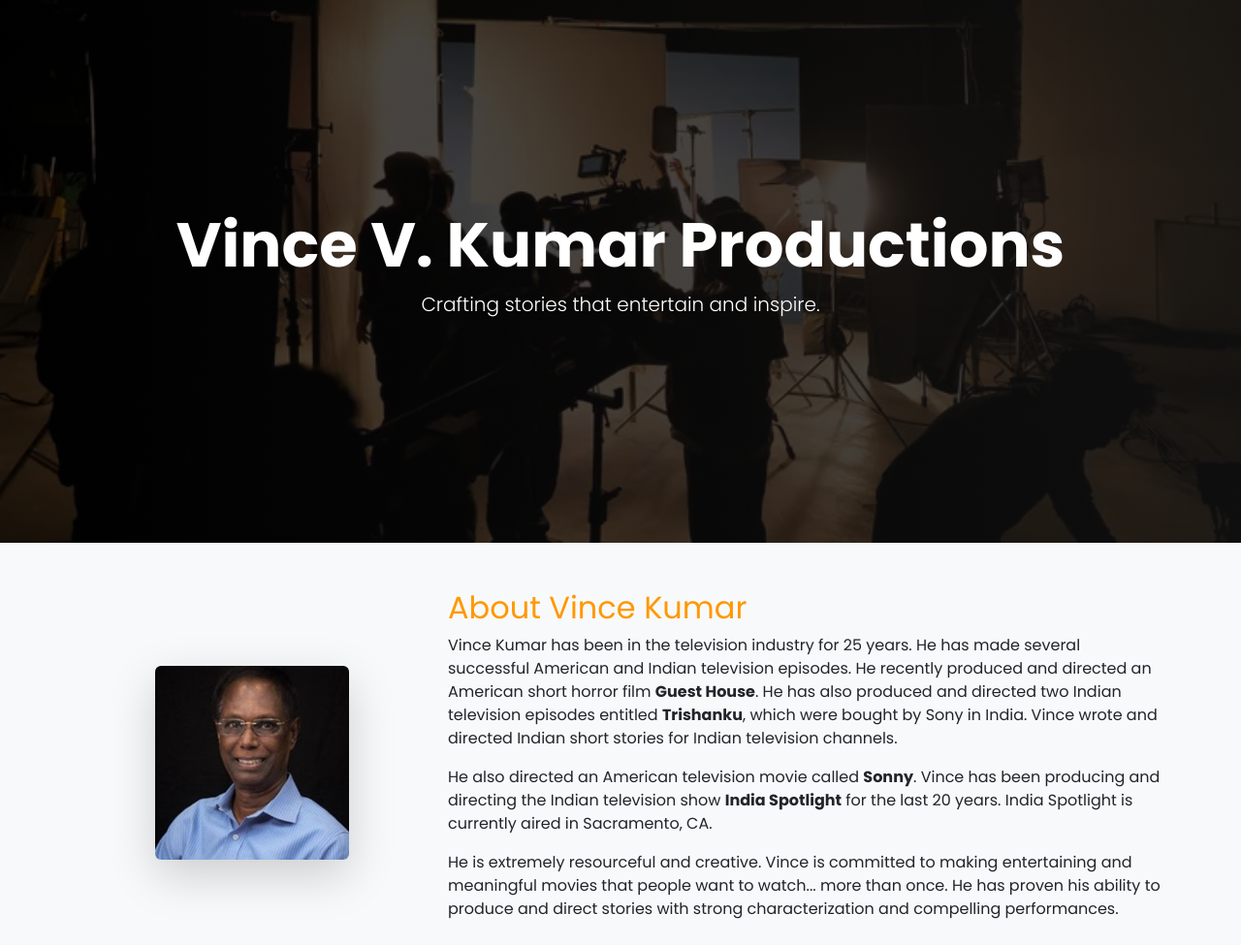
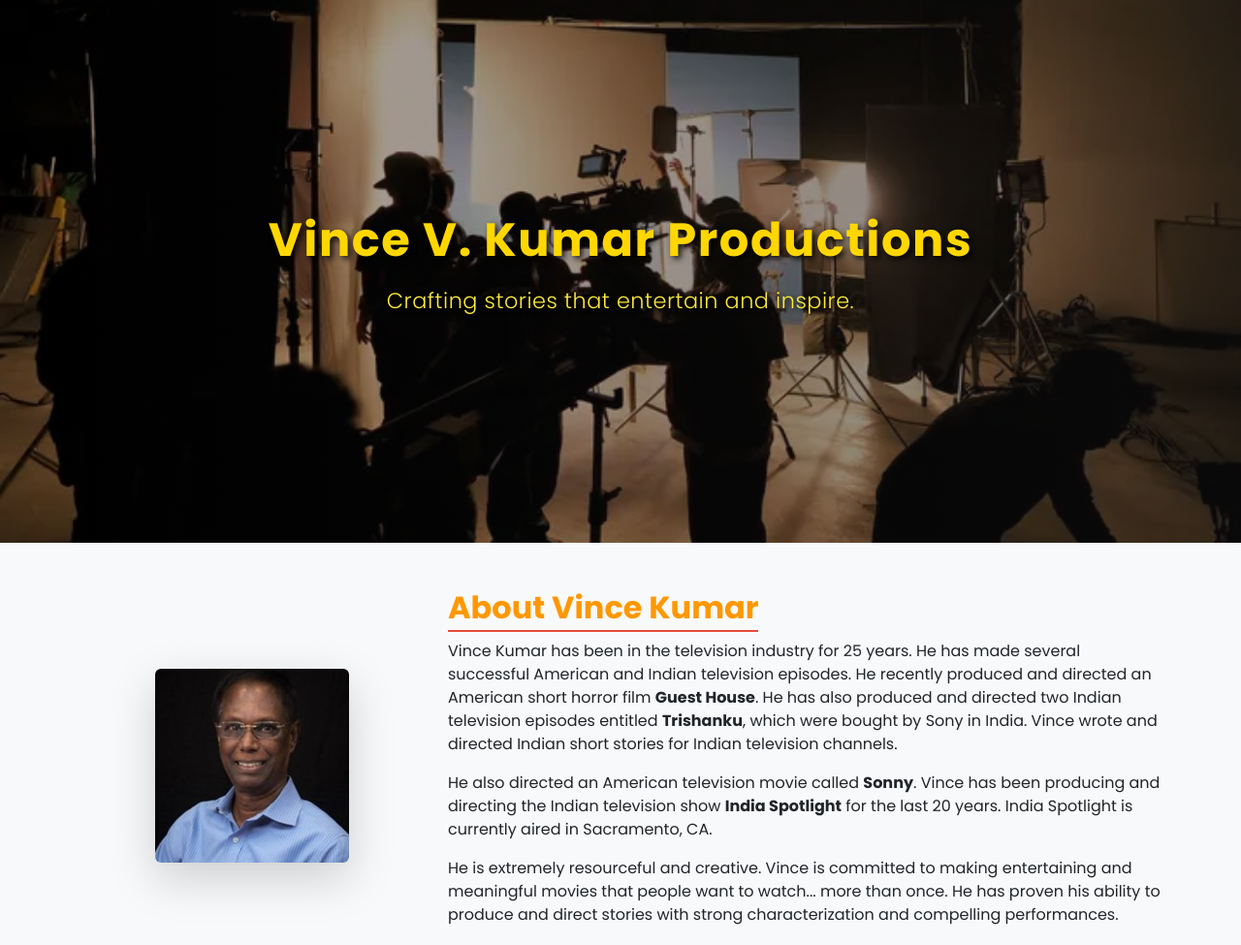
Before and after one commit to SukumarSun/vince-project, a plain HTML site: page index.html in a window 1280 px wide. Shown: the top 975 px of the page at 97% size. Drawn offline with nearby package versions, Linux system fonts and the light colour scheme.

Commit message:
top bg-brighter

```diff
--- a/index.html
+++ b/index.html
@@ -37,7 +37,7 @@
             <img src="images/vince-profile-pic.png" class="img-fluid rounded shadow-lg profile-img" alt="Vince Kumar">
         </div>
         <div class="col-md-8">
-            <h2 class="text-primary">About Vince Kumar</h2>
+            <h2 class="text-primary about-heading">About Vince Kumar</h2>
             <p>
                 Vince Kumar has been in the television industry for 25 years. He has made several successful American
                 and Indian television episodes. He recently produced and directed an American short horror film <strong>Guest
--- a/styles.css
+++ b/styles.css
@@ -8,7 +8,7 @@ body {
 
 /* 🎬 Hero Section */
 .hero {
-    background: linear-gradient(to right, rgba(0, 0, 0, 0.7), rgba(18, 18, 18, 0.8)),
+    background: linear-gradient(to right, rgba(0, 0, 0, 0.3), rgba(18, 18, 18, 0.5)),
                 url('images/top-bg.jpg') center/cover no-repeat;
     height: 70vh;
     display: flex;
@@ -18,6 +18,28 @@ body {
     color: white;
     padding: 20px;
 }
+
+/* 🎬 Hero Section Text Enhancements */
+.hero h1 {
+    color: #FFD700; /* Gold Yellow */
+    text-shadow: 3px 3px 6px rgba(0, 0, 0, 0.85);
+    font-size: 3rem; /* Increased size */
+    font-weight: 500; /* Bolder weight */
+    letter-spacing: 1.5px; /* Adds more spacing for elegance */
+    line-height: 1.3; /* Adjusts height for better readability */
+}
+
+.hero p {
+    color: #FFEB3B; /* Brighter Yellow */
+    font-size: 1.4rem; /* Slightly bigger */
+    font-weight: 300; /* Enhances readability */
+    text-shadow: 2px 2px 5px rgba(0, 0, 0, 0.8);
+    max-width: 650px; /* Allows better spacing */
+    margin: 15px auto; /* More breathing space */
+    letter-spacing: 0.5px; /* Subtle spacing for a cleaner look */
+    line-height: 1.5; /* Improves readability */
+}
+
 
 /* 📖 About Section */
 .profile-img {
@@ -61,7 +83,7 @@ body {
     color: white;
 }
 
-.contact-inside{
+.contact-inside {
     padding-top: 40px;
 }
 
@@ -89,6 +111,16 @@ body {
     text-align: center;
     font-size: 14px;
     min-width: 80px; /* Consistent button size */
+}
+
+.about-heading {
+    font-size: 2rem; /* Clean and proportional */
+    font-weight: 530; /* Slightly thicker but not too bold */
+    color: #222; /* Soft black for readability */
+    text-align: left;
+    border-bottom: 2px solid #e74c3c; /* Subtle red underline */
+    padding-bottom: 4px;
+    display: inline-block;
 }
 
 /* 🌍 Mobile View Adjustments */
```
